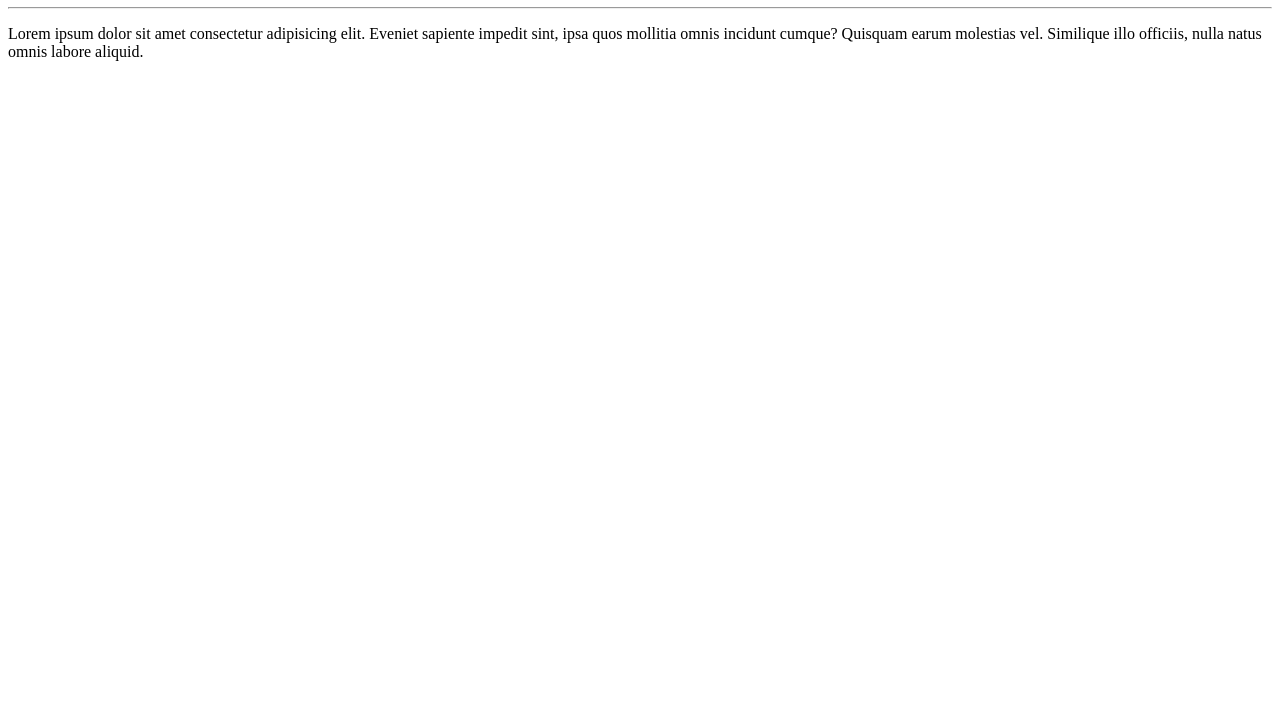
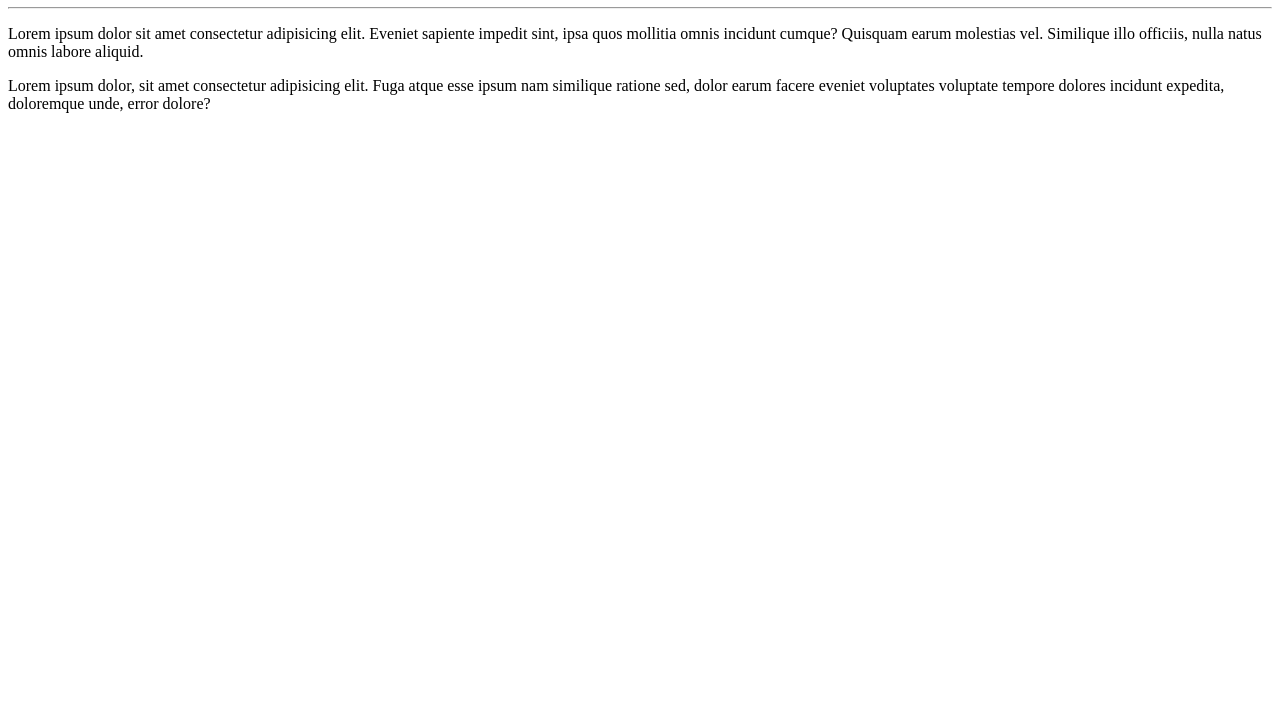
Before and after one commit to samarabguimaraes/Ola-Mundo, a plain HTML site: page site-exemplo/index.html in a window 1280 px wide. Shown: the part 73-800 px from the top of the page. Drawn offline with Linux system fonts and the light colour scheme.

Commit message:
adicionei um novo parágrafo

```diff
--- a/site-exemplo/index.html
+++ b/site-exemplo/index.html
@@ -9,5 +9,6 @@
  <h1>Olá, Mundo!</h1>
  <hr>
  <p>Lorem ipsum dolor sit amet consectetur adipisicing elit. Eveniet sapiente impedit sint, ipsa quos mollitia omnis incidunt cumque? Quisquam earum molestias vel. Similique illo officiis, nulla natus omnis labore aliquid.</p>
+<p>Lorem ipsum dolor, sit amet consectetur adipisicing elit. Fuga atque esse ipsum nam similique ratione sed, dolor earum facere eveniet voluptates voluptate tempore dolores incidunt expedita, doloremque unde, error dolore?</p>
 </body>
 </html>
```
